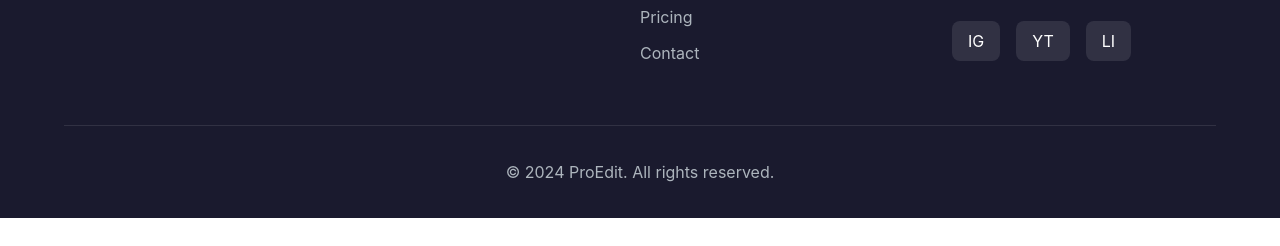
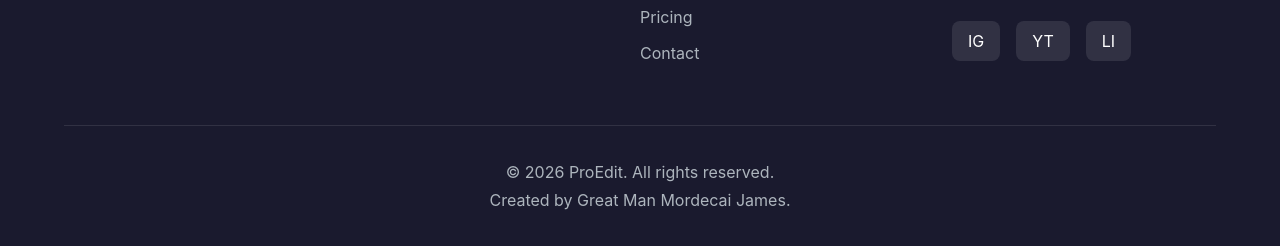
Before and after one commit to mordecaijames/Professional-Video-Editing-Services, a plain HTML site: page index.html in a window 1280 px wide. Shown: the part 8196-8442 px from the top of the page. Before the commit the page ends 8414 px from the top, so only its background shows below. Drawn offline with Linux system fonts and the light colour scheme.

Commit message:
Update index.html

```diff
--- a/index.html
+++ b/index.html
@@ -584,7 +584,8 @@
             </div>
 
             <div class="footer-bottom">
-                <p>&copy; 2024 ProEdit. All rights reserved.</p>
+                <p>&copy; 2026 ProEdit. All rights reserved.</p>
+                <p>Created by Great Man Mordecai James.</p>
             </div>
         </div>
     </footer>
```
